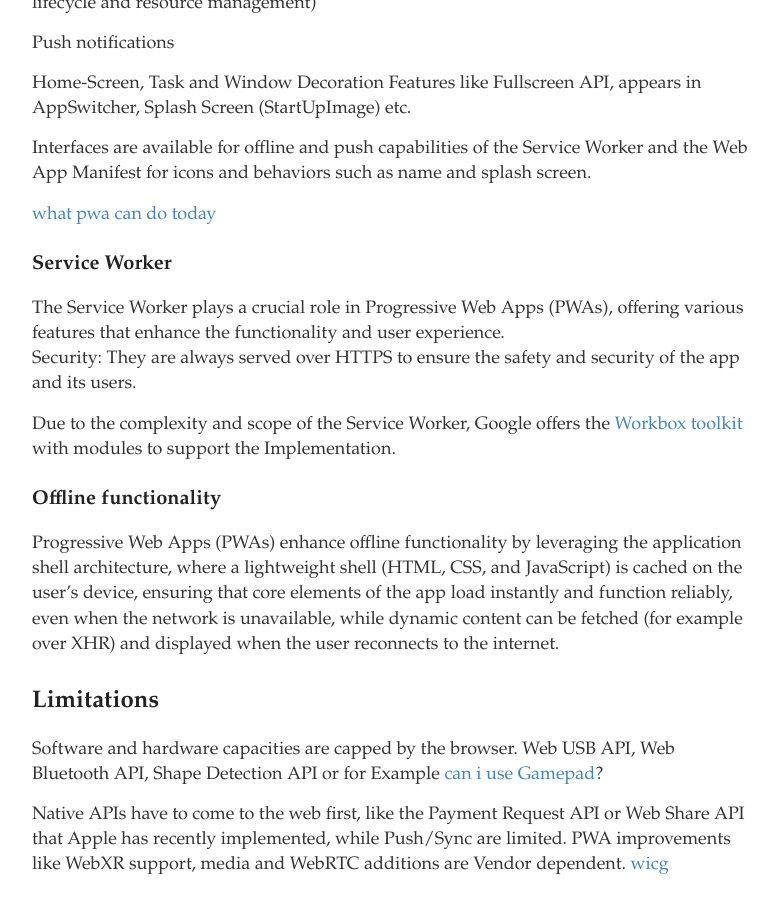
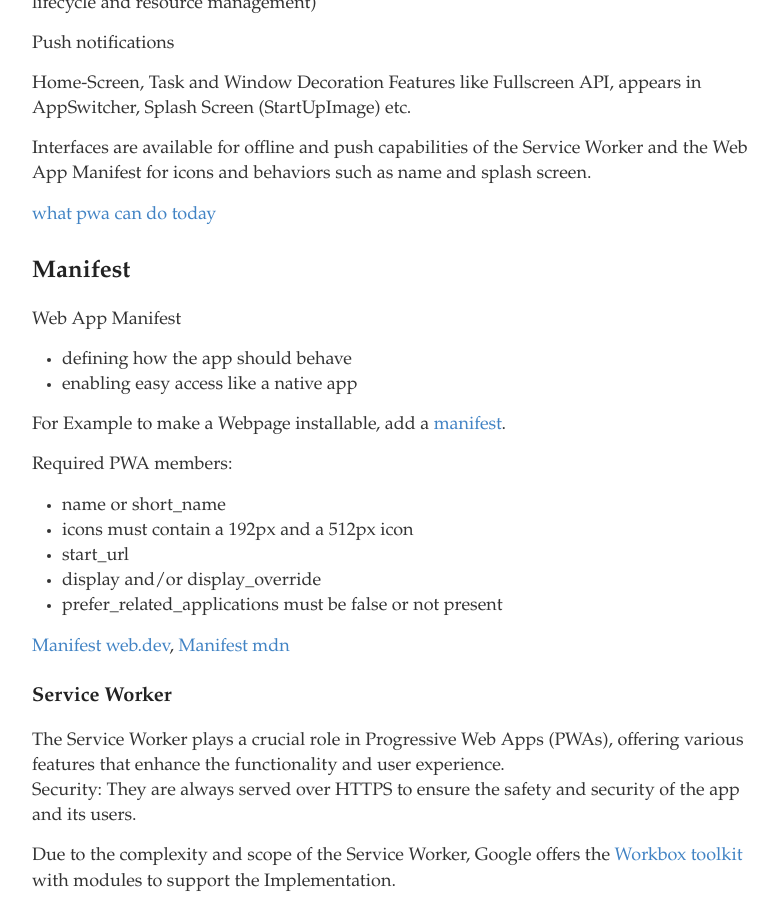
Before and after one commit to pce/pce.github.io, a Jekyll site: the page built from _posts/2024-09-23-pwa.md, in a window 1280 px wide and 900 px high, scrolled down 512 px. Shown: the whole window, without its empty margins (248-1026 px from the left). Built offline with Jekyll 4.4.1, drawn with Linux system fonts in a browser that asks for light colours; our own code applies the rules of GitHub Pages for plain Markdown files.

Commit message:
update: pwa +manifest

```diff
--- a/_posts/2024-09-23-pwa.md
+++ b/_posts/2024-09-23-pwa.md
@@ -13,7 +13,6 @@ App containers (Native Wrappers) such as Electron, Cordova or Ionic Capacitor ar
 [What_is_a_progressive_web_app?](https://developer.mozilla.org/en-US/docs/Web/Progressive_web_apps/Guides/What_is_a_progressive_web_app)
 
 
-
 ## PWA Features
 
 Offline Capabilites (Background Sync, Cache API, Content Updates, Network Control, lifecycle and resource management)
@@ -25,6 +24,27 @@ Home-Screen, Task and Window Decoration Features like Fullscreen API, appears in
 Interfaces are available for offline and push capabilities of the Service Worker and the Web App Manifest for icons and behaviors such as name and splash screen.
 
 [what pwa can do today](https://whatpwacando.today/)
+
+## Manifest
+
+Web App Manifest
+
+- defining how the app should behave
+- enabling easy access like a native app
+
+For Example to make a Webpage installable, add a [manifest](https://github.com/thomas-richartz/thomas-richartz.github.io/commit/dbb7d4ef347f60210ba949c235f10d4d2f9ea4ad).
+
+
+Required PWA members:
+
+- name or short_name
+- icons must contain a 192px and a 512px icon
+- start_url
+- display and/or display_override
+- prefer_related_applications must be false or not present
+
+[Manifest web.dev](https://web.dev/learn/pwa/web-app-manifest), [Manifest mdn](https://developer.mozilla.org/en-US/docs/Web/Manifest)
+
 
 
 ### Service Worker
```
